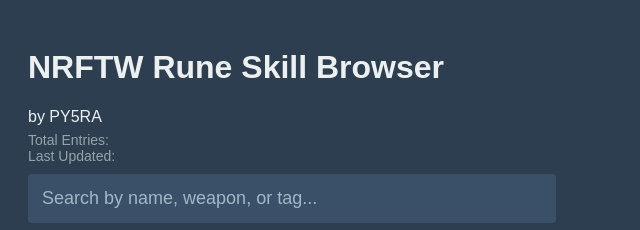
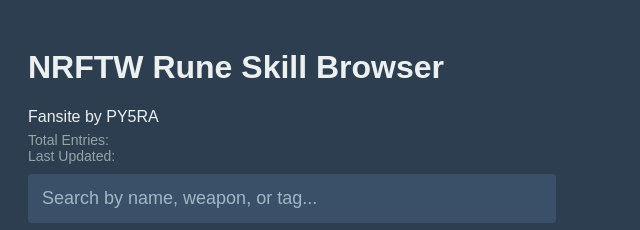
Before and after one commit to PyrZern/pyrzern.github.io, a plain HTML site: page index.html in a window 1280 px wide. Shown: the top 230 px of the page, 0-640 px from the left. Drawn offline with Linux system fonts and the light colour scheme; no server answers.

Commit message:
Update index.html

```diff
--- a/index.html
+++ b/index.html
@@ -2,7 +2,7 @@
 <html lang="en">
 <head>
   <meta charset="UTF-8" />
-  <title>No Rest For The Wicked - Rune Skill Browser</title>
+  <title> No Rest For The Wicked - Rune Skill Browser </title>
 
 
   <style>
@@ -127,7 +127,7 @@ iframe {
 <body>
 
   <h1>NRFTW Rune Skill Browser</h1>
-  <p>by PY5RA</p>
+  <p>Fansite by PY5RA</p>
   <p id="entry-count">Total Entries: </p>
   <p id="last-update">Last Updated: </p>
 
```
